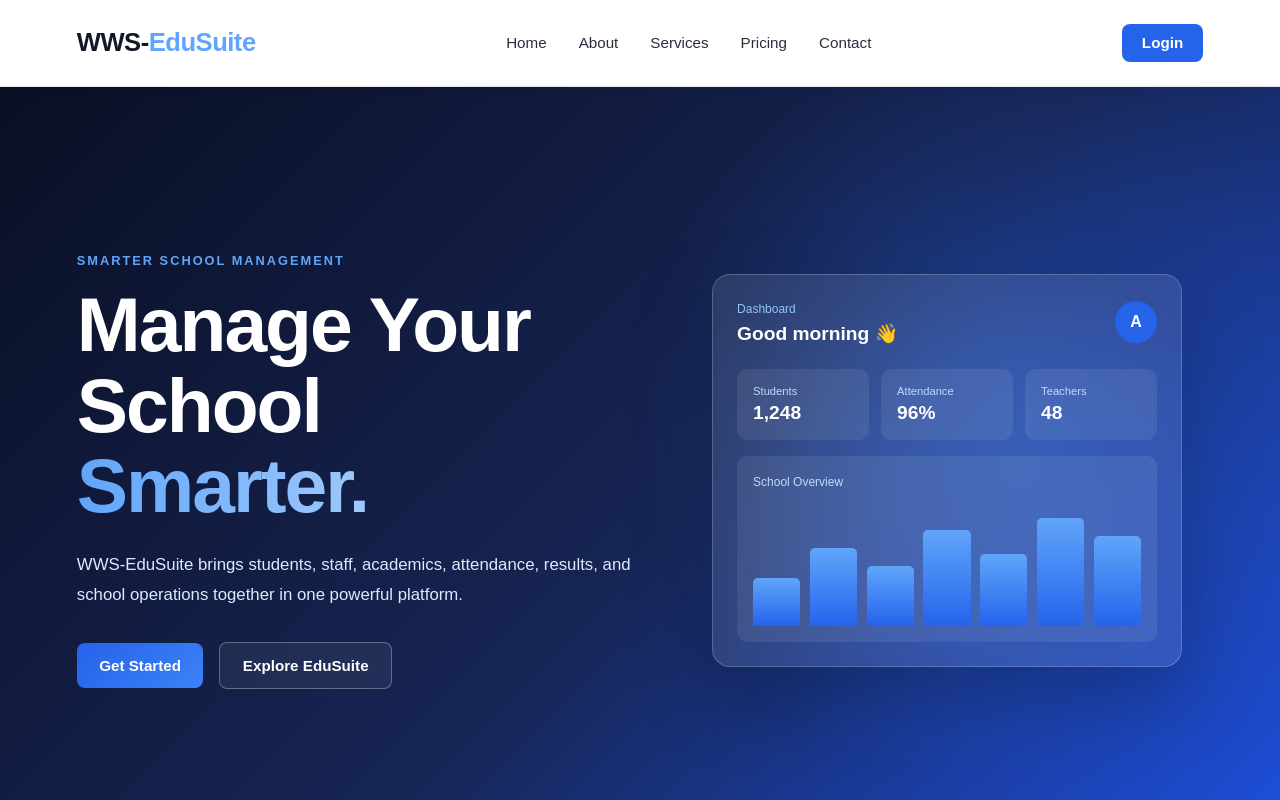
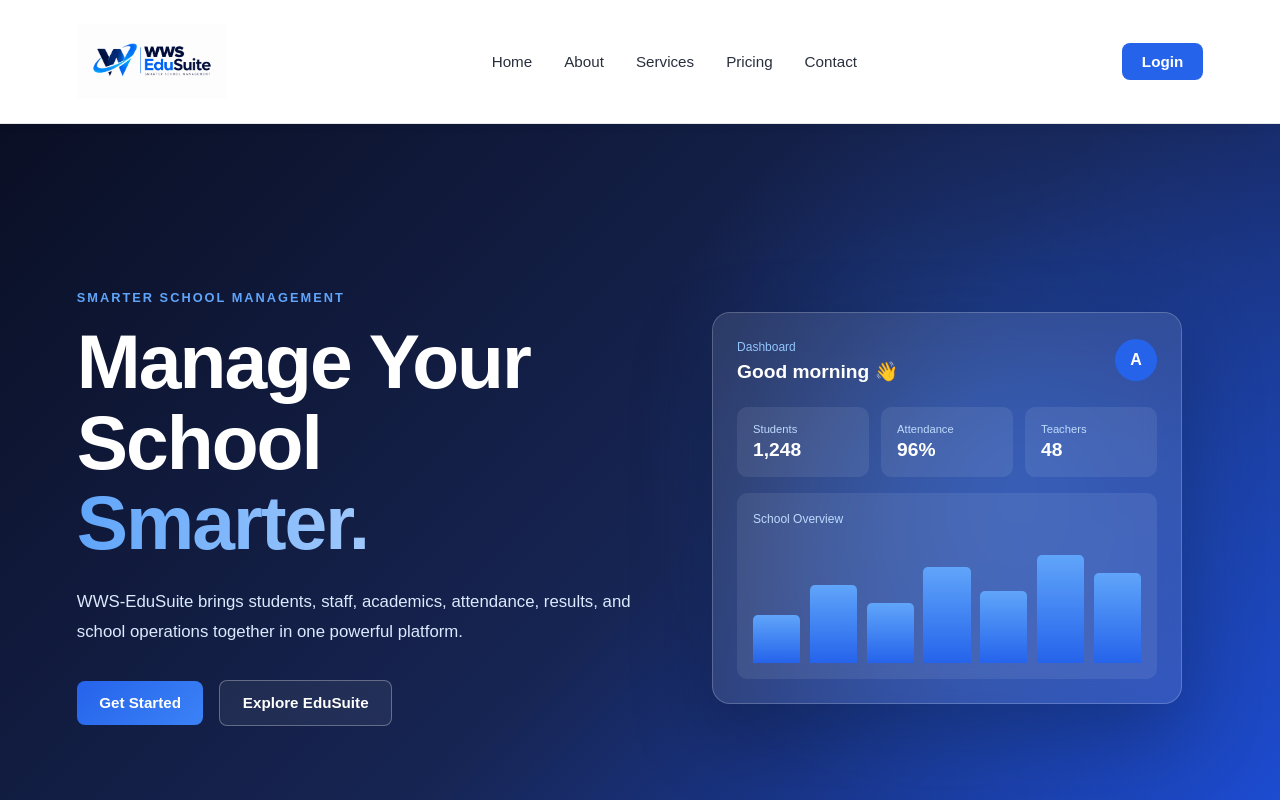
Before and after one commit to WeMoren/wws-edusuite, a React (Vite) app in the folder client/: page / in a window 1280 px wide. Shown: the top 800 px of the page. Built offline with nearby package versions, Linux system fonts and the light colour scheme.

Commit message:
added WWS-EduSuite logo

```diff
--- a/client/src/pages/Landing/LandingPage.css
+++ b/client/src/pages/Landing/LandingPage.css
@@ -37,13 +37,14 @@ html{
 }
 
 .landing-navbar__logo {
-  font-size: 1.6rem;
-  font-weight: 800;
-  letter-spacing: -0.5px;
+  display: flex;
+  align-items: center;
 }
 
-.landing-navbar__logo span {
-  color: #60a5fa;
+.landing-navbar__logo img {
+  width: 150px;
+  height: auto;
+  display: block;
 }
 
 .landing-navbar__nav {
@@ -1216,13 +1217,16 @@ html{
 }
 
 .landing-footer__logo {
-  margin-bottom: 1rem;
-  font-size: 1.25rem;
-  font-weight: 700;
+  display: flex;
+  align-items: center;
+
 }
 
-.landing-footer__logo span {
-  color: #60a5fa;
+.landing-footer__logo img {
+  width: 130px;
+  height: auto;
+  display: block;
+  margin-bottom: 1rem;
 }
 
 .landing-footer__brand p {
@@ -1280,7 +1284,23 @@ html{
   .landing-footer__content {
     grid-template-columns: 1fr;
     gap: 2.5rem;
+
   }
+
+  .landing-footer__logo {
+  display: flex;
+  align-items: center;
+
+}
+
+.landing-footer__logo img {
+  width: 130px;
+  height: auto;
+  display: block;
+  margin-bottom: 1rem;
+
+}
+
 
   .landing-footer__bottom {
     flex-direction: column;
--- a/client/src/pages/Landing/LandingPage.jsx
+++ b/client/src/pages/Landing/LandingPage.jsx
@@ -1,6 +1,7 @@
 import React, { useState }  from "react";
 import { Link } from "react-router-dom";
 import "./LandingPage.css";
+import logo from "../../assets/wws-edusuite-logo.png";
 
 const LandingPage = () => {
 
@@ -11,7 +12,7 @@ const LandingPage = () => {
     <div className="landing-page">
       <header className="landing-navbar">
         <div className="landing-navbar__logo">
-          WWS-<span>EduSuite</span>
+          <img src={logo} alt="WWS-EduSuite Logo" />
         </div>
 
         <nav className={`landing-navbar__nav ${isMenuOpen ? "is-open" : ""}`}>
@@ -513,7 +514,7 @@ const LandingPage = () => {
             <div className="landing-footer__content">
                 <div className="landing-footer__brand">
                 <div className="landing-footer__logo">
-                    WWS-<span>EduSuite</span>
+                    <img src={logo} alt="WWS-EduSuite Logo" />
                 </div>
 
                 <p>
```
Also changed, not shown: client/src/assets/wws-edusuite-logo.png (added).
